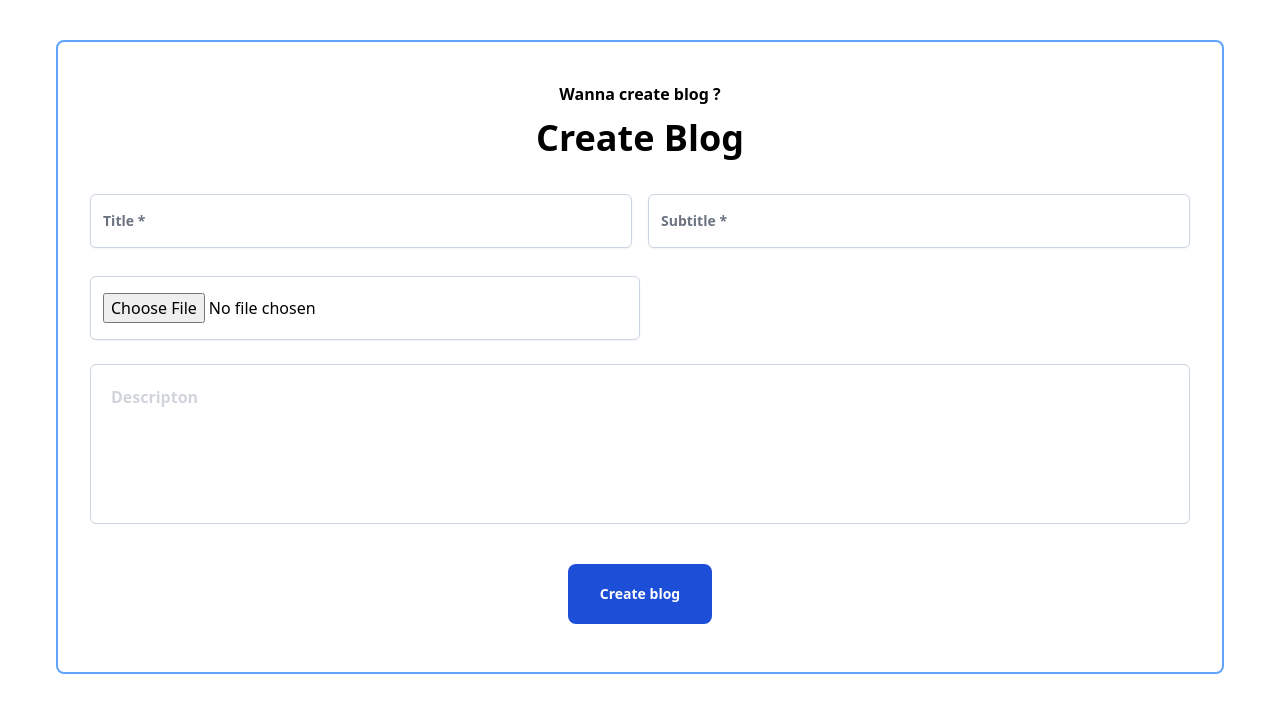
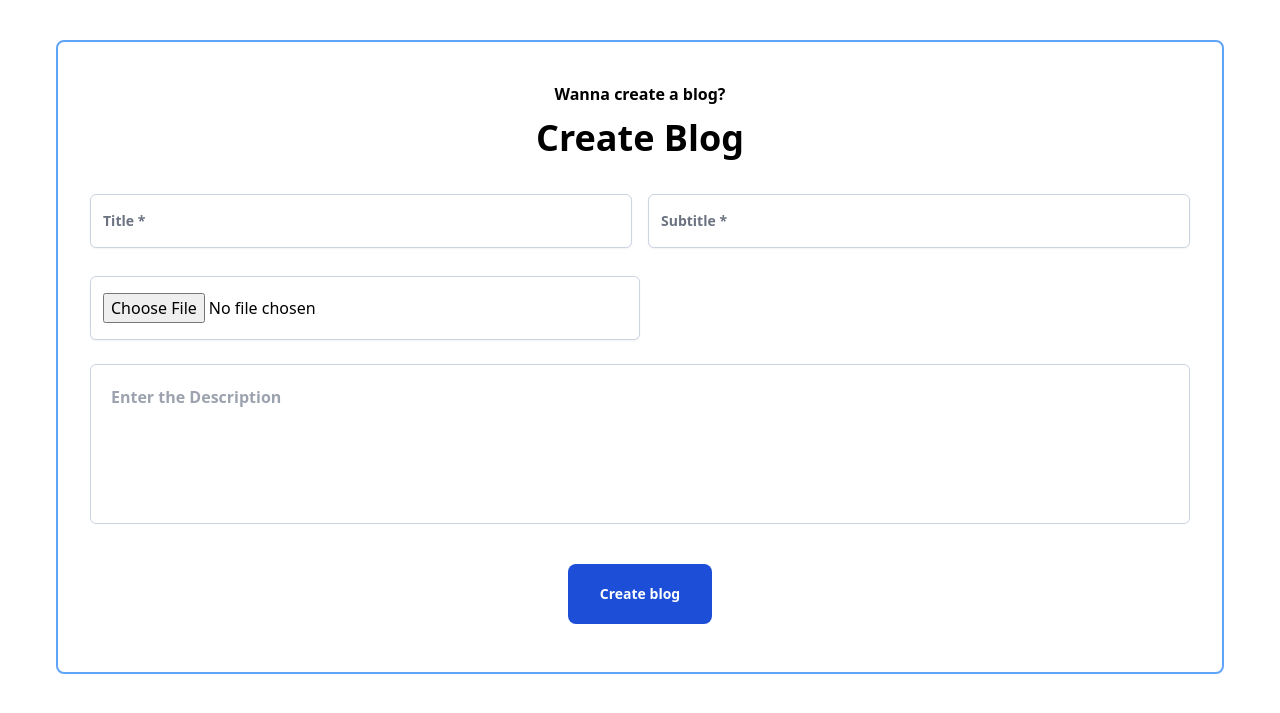
Before and after one commit to sudipsharma826/15_Days_Django_Work_Shop, a Django app: page /blog/create/ in a window 1280 px wide. Shown: the part 68-781 px from the top of the page. Run offline with Django 5.2, Linux system fonts and the light colour scheme; the visitor is signed in with stand-in values (Sample User, id 1).

Commit message:
Fimal Commit For the Production

```diff
--- a/blog/admin.py
+++ b/blog/admin.py
@@ -2,7 +2,7 @@ from django.contrib import admin
 
 # Register your models here.
 from django.contrib.auth.admin import UserAdmin
-from .models import CustomUser
+from .models import CustomUser,Blogs
 
 class CustomUserAdmin(UserAdmin):
     fieldsets = UserAdmin.fieldsets + (
@@ -10,3 +10,4 @@ class CustomUserAdmin(UserAdmin):
     )
 
 admin.site.register(CustomUser, CustomUserAdmin)
+admin.site.register(Blogs)
--- a/blog/models.py
+++ b/blog/models.py
@@ -1,12 +1,5 @@
 from django.db import models
 from django.contrib.auth.models import AbstractUser
-
-class Blogs(models.Model):
-    title = models.CharField(max_length=25)
-    subtitle = models.CharField(max_length=255,blank=True, null=True)
-    description = models.TextField()
-    image = models.ImageField(upload_to='images', blank=True, null=True)
-    created_at = models.DateTimeField(auto_now_add=True)
 
 # Creating the table in the database using AbstractUser Model
 class CustomUser(AbstractUser):
@@ -17,3 +10,13 @@ class CustomUser(AbstractUser):
 
     def __str__(self):
         return self.username
+
+
+
+class Blogs(models.Model):
+    title = models.CharField(max_length=25)
+    subtitle = models.CharField(max_length=255,blank=True, null=True)
+    description = models.TextField()
+    image = models.ImageField(upload_to='images', blank=True, null=True)
+    author = models.ForeignKey(CustomUser, on_delete=models.CASCADE, default=1, related_name='blogs')
+    created_at = models.DateTimeField(auto_now_add=True)
--- a/blog/templates/main/create_blog.html
+++ b/blog/templates/main/create_blog.html
@@ -3,33 +3,26 @@
   <title>Home</title>
   {% load static %}
   <link href="{% static 'src/styles.css' %}" rel="stylesheet" />
-
 </head>
 
 <body>
-
-
-
   {% include '../components/_navbar.html' %}
 
-
-
   <div class="mx-14 mt-10 border-2 border-blue-400 rounded-lg">
-    <div class="mt-10 text-center font-bold">Wanna create blog ? </div>
+    <div class="mt-10 text-center font-bold">Wanna create a blog?</div>
     <div class="mt-3 text-center text-4xl font-bold">Create Blog</div>
     <div class="p-8">
-   <form action="/blog/create/" method="POST" enctype="multipart/form-data" >
+      <form action="/blog/create/" method="POST" enctype="multipart/form-data">
         {% csrf_token %}
         <div class="flex gap-4">
           <input type="text" name="title" class="mt-1 block w-1/2 rounded-md border border-slate-300 bg-white px-3 py-4 placeholder-slate-400 shadow-sm placeholder:font-semibold placeholder:text-gray-500 focus:border-sky-500 focus:outline-none focus:ring-1 focus:ring-sky-500 sm:text-sm" placeholder="Title *" />
           <input type="text" name="subtitle" class="mt-1 block w-1/2 rounded-md border border-slate-300 bg-white px-3 py-4 placeholder-slate-400 shadow-sm placeholder:font-semibold placeholder:text-gray-500 focus:border-sky-500 focus:outline-none focus:ring-1 focus:ring-sky-500 sm:text-sm" placeholder="Subtitle *" />
         </div>
         <div class="my-6 flex gap-4">
-
           <input type="file" name="image" class="mt-1 block w-1/2 rounded-md border border-slate-300 bg-white px-3 py-4 placeholder-slate-400 shadow-sm placeholder:font-semibold" />
         </div>
-    <div class="">
-      <textarea name="description" id="text" cols="30" rows="10" class="mb-10 h-40 w-full resize-none rounded-md border border-slate-300 p-5 font-semibold text-gray-300">Descripton</textarea>
+        <div>
+          <textarea name="description" id="text" cols="30" rows="10" class="mb-10 h-40 w-full resize-none rounded-md border border-slate-300 p-5 font-semibold" placeholder="Enter the Description"></textarea>
         </div>
         <div class="text-center">
           <button class="cursor-pointer rounded-lg bg-blue-700 px-8 py-5 text-sm font-semibold text-white">Create blog</button>
@@ -38,8 +31,7 @@
     </div>
   </div>
 
-
-
+  <!-- Optional: Tailwind Play URL for reference -->
   <!-- https://play.tailwindcss.com/eCfibrSI2X -->
 </body>
 </html>
--- a/blog/templates/main/single_blog.html
+++ b/blog/templates/main/single_blog.html
@@ -34,6 +34,7 @@
           <p class="text-base leading-8 my-5">{{ blog.subtitle }}</p>
           <p class="text-base leading-8 my-5">{{ blog.description }}</p>
 
+          {% if blog.author == request.user %}
           <!-- Edit Form -->
           <form action="{% url 'edit_blog' blog.id %}" method="post">
             {% csrf_token %}
@@ -45,6 +46,9 @@
             {% csrf_token %}
             <button type="submit" class="bg-red-400 p-2 rounded text-white">Delete me</button>
           </form>
+          {% else %}
+          <p class="text-red-500"></p>
+          {% endif %}
         </div>
       </div>
     </div>
--- a/blog/views/main_views.py
+++ b/blog/views/main_views.py
@@ -16,7 +16,7 @@ def edit_blog(request, blog_id):
     # Retrieve the blog object before processing the request
     blog = get_object_or_404(Blogs, pk=blog_id)
 
-    if request.method == "POST":
+    if request.method == "POST" and request.user == blog.author:
         title = request.POST.get("title")
         subtitle = request.POST.get("subtitle")
         description = request.POST.get("description")
@@ -41,7 +41,7 @@ def create_blog(request):
         subtitle =  request.POST.get("subtitle")
         description = request.POST.get("description")
         image = request.FILES.get("image")
-        blog = Blogs(title=title,subtitle=subtitle,description=description,image=image)
+        blog = Blogs(title=title,subtitle=subtitle,description=description,image=image,author=request.user)
         blog.save()
         return redirect("home")
 
@@ -49,7 +49,7 @@ def create_blog(request):
 @login_required
 def delete_blog(request,blog_id):
     blog = get_object_or_404(Blogs,pk=blog_id)
-    if request.method == "POST":
+    if request.method == "POST" and request.user == blog.author:
         # We need to deleted the blog if delete request is triggeded from the form post request
       blog.delete()
       return redirect("home")
--- a/static/src/styles.css
+++ b/static/src/styles.css
@@ -1015,11 +1015,6 @@ video {
   color: rgb(37 99 235 / var(--tw-text-opacity));
 }
 
-.text-gray-300 {
-  --tw-text-opacity: 1;
-  color: rgb(209 213 219 / var(--tw-text-opacity));
-}
-
 .text-gray-500 {
   --tw-text-opacity: 1;
   color: rgb(107 114 128 / var(--tw-text-opacity));
@@ -1038,6 +1033,11 @@ video {
 .text-indigo-600 {
   --tw-text-opacity: 1;
   color: rgb(79 70 229 / var(--tw-text-opacity));
+}
+
+.text-red-500 {
+  --tw-text-opacity: 1;
+  color: rgb(239 68 68 / var(--tw-text-opacity));
 }
 
 .text-white {
```
Also changed, not shown: cms/settings.py (+9 -5 lines), requirements.txt (added, +11 -0 lines), blog/migrations/0002_blogs_author.py (added), 1 other file. Lines whose indentation alone changed are shown as unchanged.
